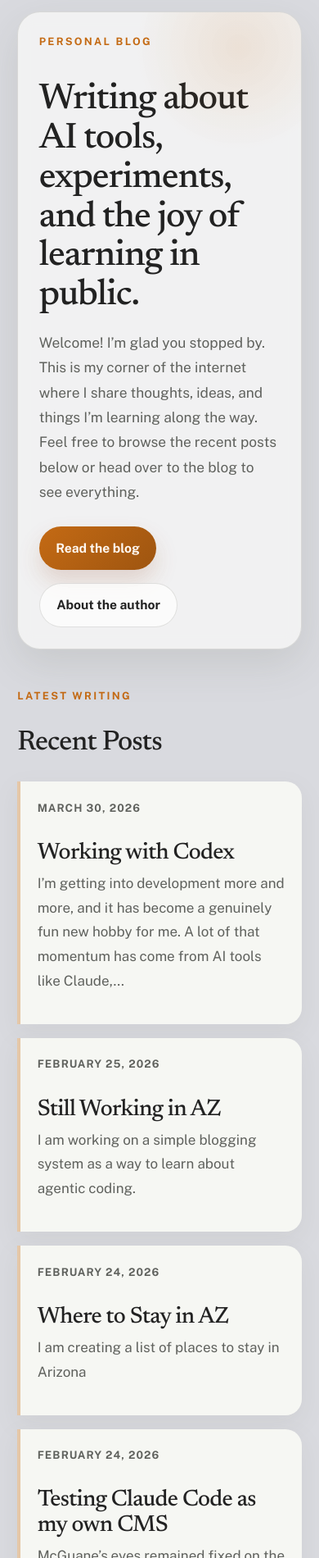
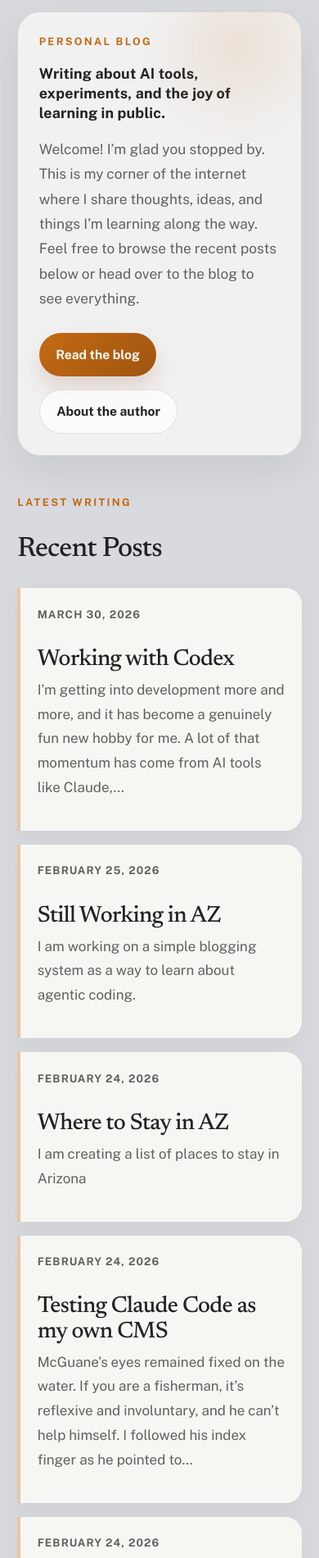
Before and after one commit to jcuene/jcuene.github.io, a Jekyll site: the page built from index.md, in a window 390 px wide. Shown: the part 357-2257 px from the top of the page at 82% size. Built offline with Jekyll 4.4.1, drawn with Linux system fonts in a browser that asks for light colours.

Commit message:
Reduce homepage heading size

```diff
--- a/assets/css/style.css
+++ b/assets/css/style.css
@@ -257,9 +257,13 @@ pre {
 }
 
 .hero h1 {
-  max-width: 12ch;
+  max-width: 18ch;
   margin-bottom: 1rem;
-  font-size: clamp(2.6rem, 6vw, 4.6rem);
+  font-size: clamp(1.05rem, 1.4vw, 1.25rem);
+  font-family: "Public Sans", "Segoe UI", sans-serif;
+  font-weight: 700;
+  letter-spacing: 0.01em;
+  line-height: 1.35;
 }
 
 .hero-copy {
```
